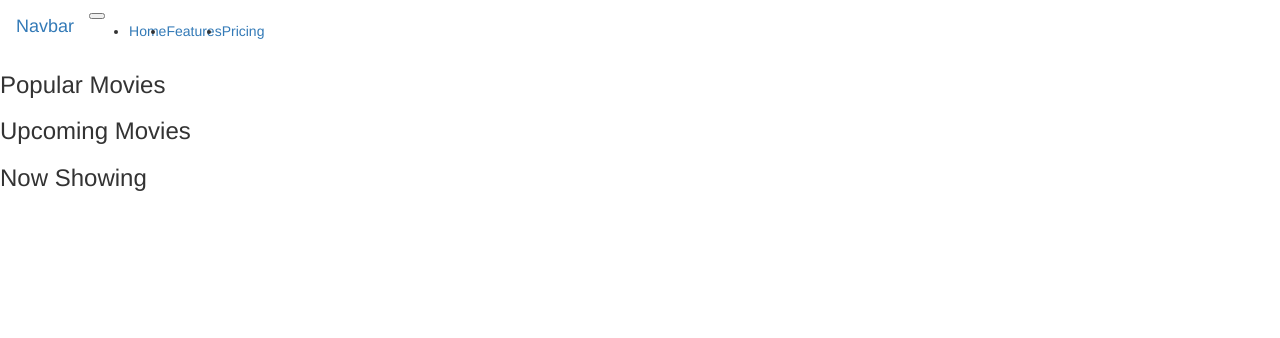
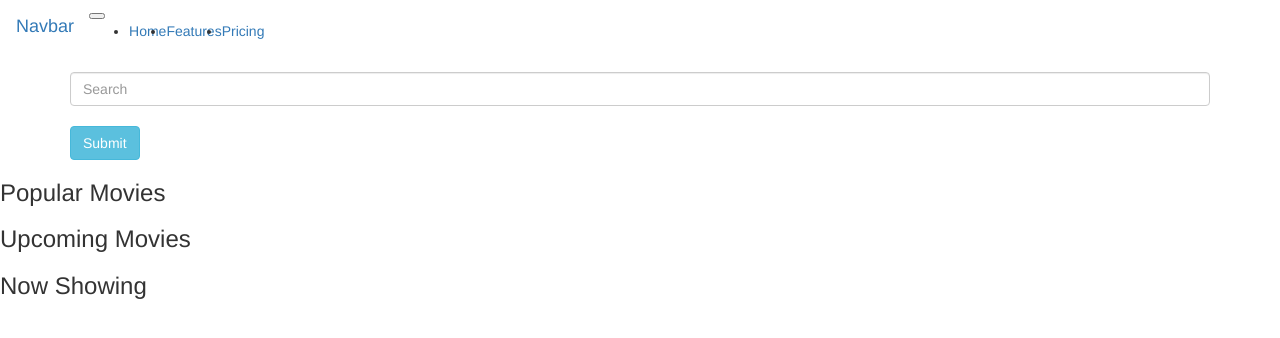
Before and after one commit to danielevans-999/watchlist-pract, a Flask app: template app/templates/index.html in a window 1280 px wide. Shown: the top 338 px of the page. Run offline with Flask 2, Linux system fonts and the light colour scheme; the template is opened without the code that fills it, so the values that code supplies are empty; parts of the project's set-up code (start-up, migrations or seed data) failed here and were passed over; some libraries are stand-ins or nearby versions.

Commit message:
Adds search form

```diff
--- a/app/templates/index.html
+++ b/app/templates/index.html
@@ -10,6 +10,14 @@
 
 {% block content %}
 <!-- popular movie section  -->
+
+<div class="container">
+    <form class="pt-5">
+        <input type="text" name="movie_query" placeholder="Search" class="form-control">
+        <br>
+        <input type="button" value="Submit" class="btn btn-info pt-2">
+    </form>
+</div>
 <h3> Popular Movies </h3>
 <ul>
     {{macro.displayMovieList(popular)}}
```
